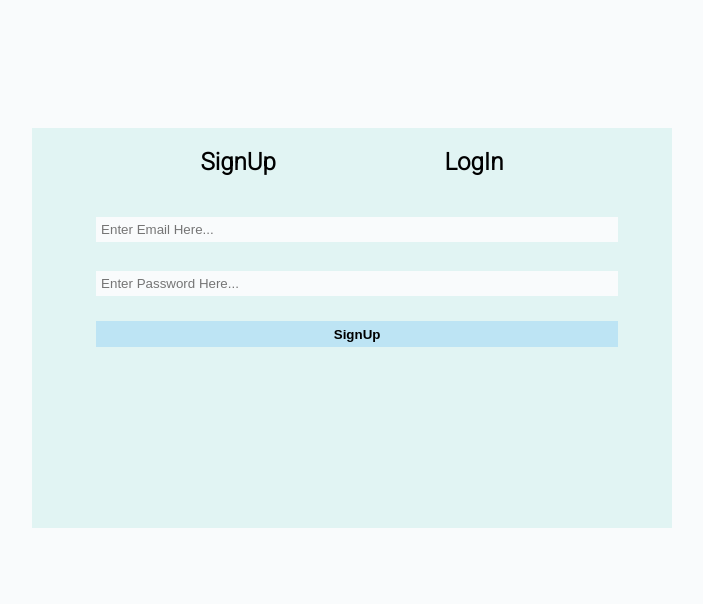
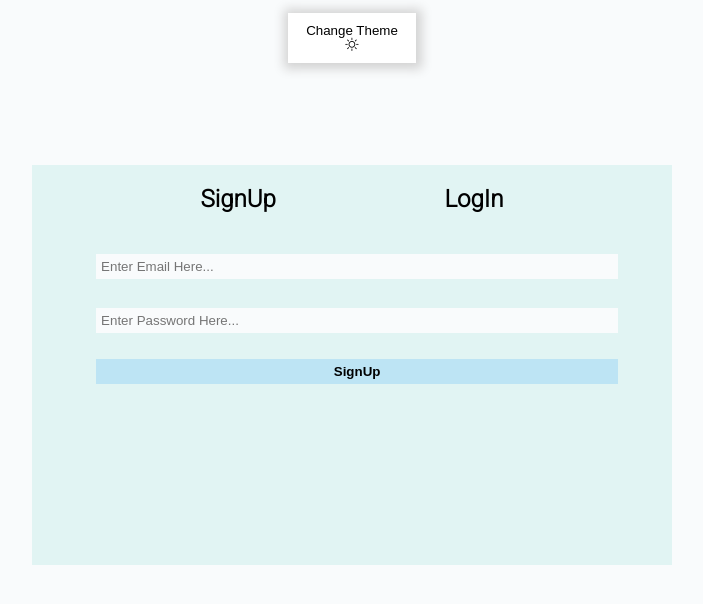
Before and after one commit to Sabeerwaqas/Attendance-Management-System, a React (Create React App) app: page / in a window 1280 px wide. Shown: the top 604 px of the page, without its empty margins (288-991 px from the left). Built offline with nearby package versions, Linux system fonts and the light colour scheme.

Commit message:
Feature: Added Change Theme Feature.

```diff
--- a/src/components/login-signup/Signup.js
+++ b/src/components/login-signup/Signup.js
@@ -1,15 +1,30 @@
-import React from "react";
+import React, { useState } from "react";
 import "./signup.css";
 
 const Signup = () => {
+  const [theme, setTheme] = useState(false);
+
+  const handleDark = () => {
+
+
+    if(theme !== "dark-theme-component"){
+
+        setTheme("dark-theme-component");}
+
+   else{
+    setTheme("")
+   }
 
 
 
-
+  };
 
   return (
     <>
-      <div className="signup-parent">
+      <button onClick={handleDark} className="theme-btn-parent">
+        Change Theme <i class="bi bi-brightness-high"></i>
+      </button>
+      <div className={theme ? "dark-theme-component" : "signup-parent"}>
         <div className="headings">
           <span>
             <h2>SignUp</h2>
@@ -21,21 +36,20 @@ const Signup = () => {
         <div>
           <form>
             <div className="input input-email">
-              <input className="email"
+              <input
+                className="email"
                 type="email"
                 placeholder="Enter Email Here..."
               />
             </div>
             <div className="input input-password">
-              <input className="password"
+              <input
+                className="password"
                 type="password"
                 placeholder="Enter Password Here..."
               />
-                <button className="signup-btn">
-                SignUp
-            </button>
+              <button className="signup-btn">SignUp</button>
             </div>
-
           </form>
         </div>
       </div>
--- a/src/components/login-signup/signup.css
+++ b/src/components/login-signup/signup.css
@@ -7,12 +7,37 @@ body{
     font-family: 'Roboto', sans-serif;
 }
 
+.change-theme-btn{
+    background-color: #070B0F;
+    color: white;
+    font-weight: bold;
+    padding: 5px;
+
+}
+
+.theme-btn-parent{
+    width: 10vw;
+    margin-top: 1%;
+    margin-left: 45%;
+    padding: 10px;
+    background-color: white;
+    box-shadow: 1px 1px 10px 5px lightgray;
+    border: none;
+}
+
 .dark-theme-background{
     background-color: #070B0F;
+
 }
 
 .dark-theme-component{
     background-color: #46484E;
+    width: 50vw;
+    height: 50vh;
+    margin: 0 auto;
+    margin-top: 8%;
+    color: white;
+    box-shadow: 1px 1px 20px 10px lightgray;
 }
 
 .signup-parent{
@@ -20,7 +45,7 @@ body{
     width: 50vw;
     height: 50vh;
     margin: 0 auto;
-    margin-top: 10%;
+    margin-top: 8%;
 }
 
 .headings{
```
Lines whose indentation alone changed are shown as unchanged.
